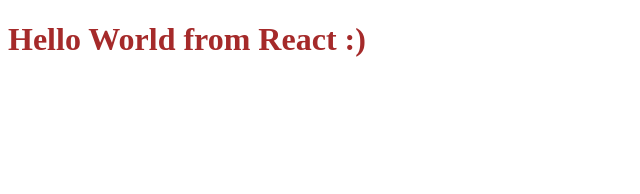
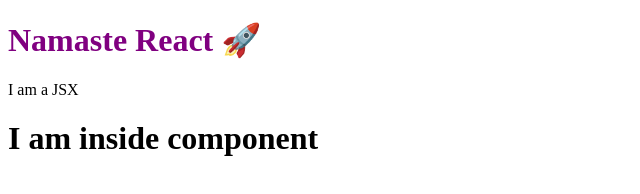
Before and after one commit to Namanj1699/React, a React app: page / in a window 1280 px wide. Shown: the whole page, without its empty margins (0-640 px from the left). Built offline with nearby package versions, Linux system fonts and the light colour scheme.

Commit message:
Adding Info about JSX and React functional component

```diff
--- a/App.js
+++ b/App.js
@@ -1,10 +1,37 @@
-import React from 'react'
-import ReactDOM from 'react-dom'
+import React from "react";
+import ReactDOM from "react-dom/client";
 
+// Manually use of react createElement
 
-const heading = React.createElement("h1",
-{id : "heading"},
-"Hello World from React :)");
+// const heading = React.createElement("h1",
+// {id : "heading"},
+// "Hello World from React :)");
+
+// JSX -> JS Syntax to create React Element
+// Note : JSX is not HTML inside Javascript , It is  HTML like JS Syntax
+// JSX => React createElement => React Element(object) => HTML Element(While render)
+
+// const JSXheading = <h1 id='heading'>Hello , I am inside JSX 🚀</h1>
+let str = "I am a JSX"
+
+// React Functional Component
+
+const A = () => <h1 id="heading">Namaste React 🚀</h1>;
+
+const B = () => {
+  return (
+    <div>
+
+      <A />
+      {/* {A()} */}
+      {str}
+      <h1>I am inside component</h1>
+    </div>
+  );
+};
+
+// Note : when there is two component a and b and we call the component a in component b then it is known as component CompositionEvent.
+
 const root = ReactDOM.createRoot(document.getElementById("root"));
 
-root.render(heading);
+root.render(<B />);
--- a/Assignments/Assignment1.txt
+++ b/Assignments/Assignment1.txt
@@ -19,4 +19,4 @@
 
 * What are async and defer : Async allows your script to run as soon as it's loaded,
 without blocking other elements on the page. Defer means your script will only execute after the
-page has finished loading. [For Better Clarity - Assignments -> Assignment1_6.jpeg ]
+page has finished loading. [For Better Clarity -> Assignments -> Assignment1_6.jpeg ]
--- a/index.css
+++ b/index.css
@@ -1,3 +1,3 @@
 #heading {
-    color: brown;
+    color: purple;
 }
```
